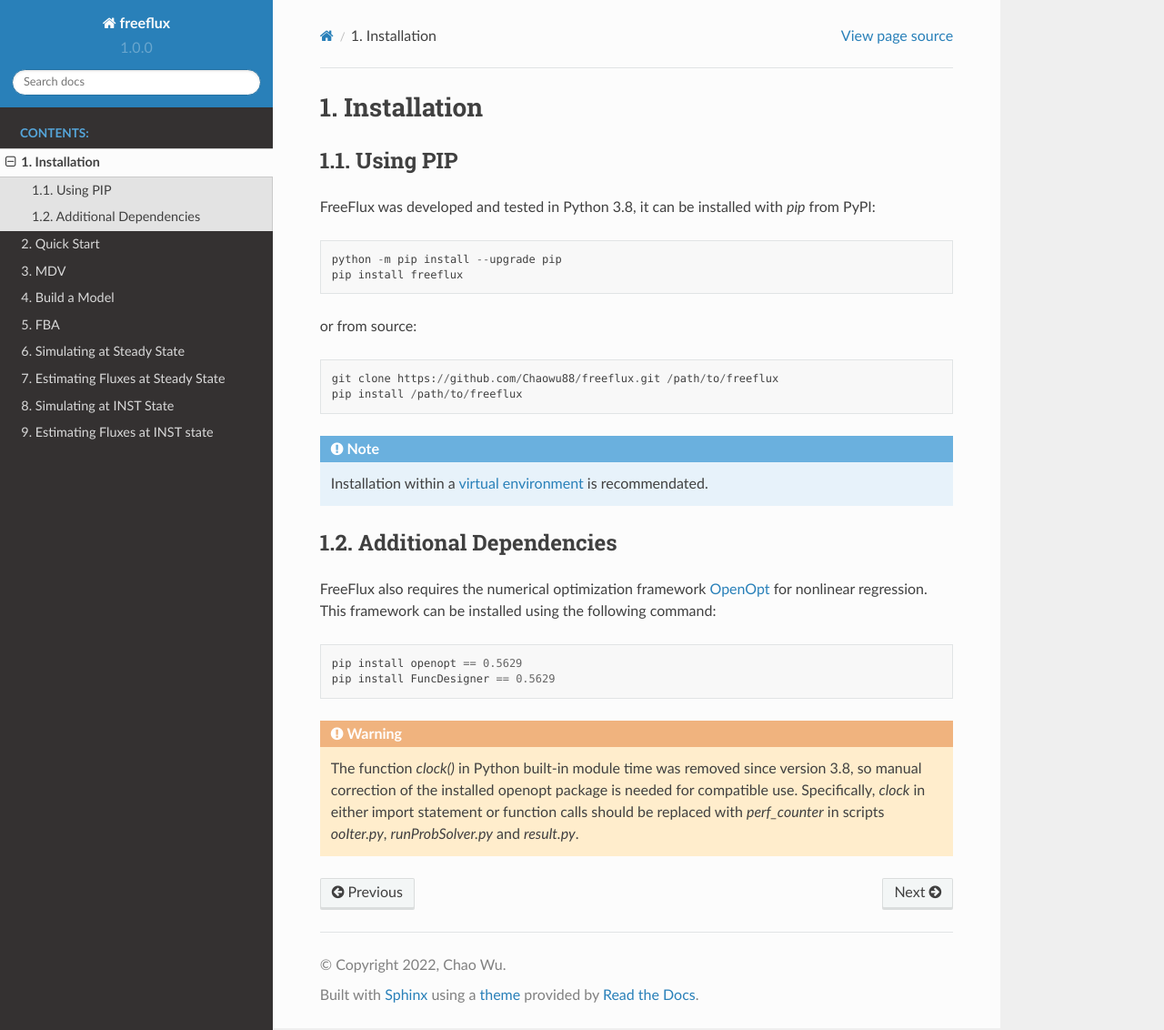
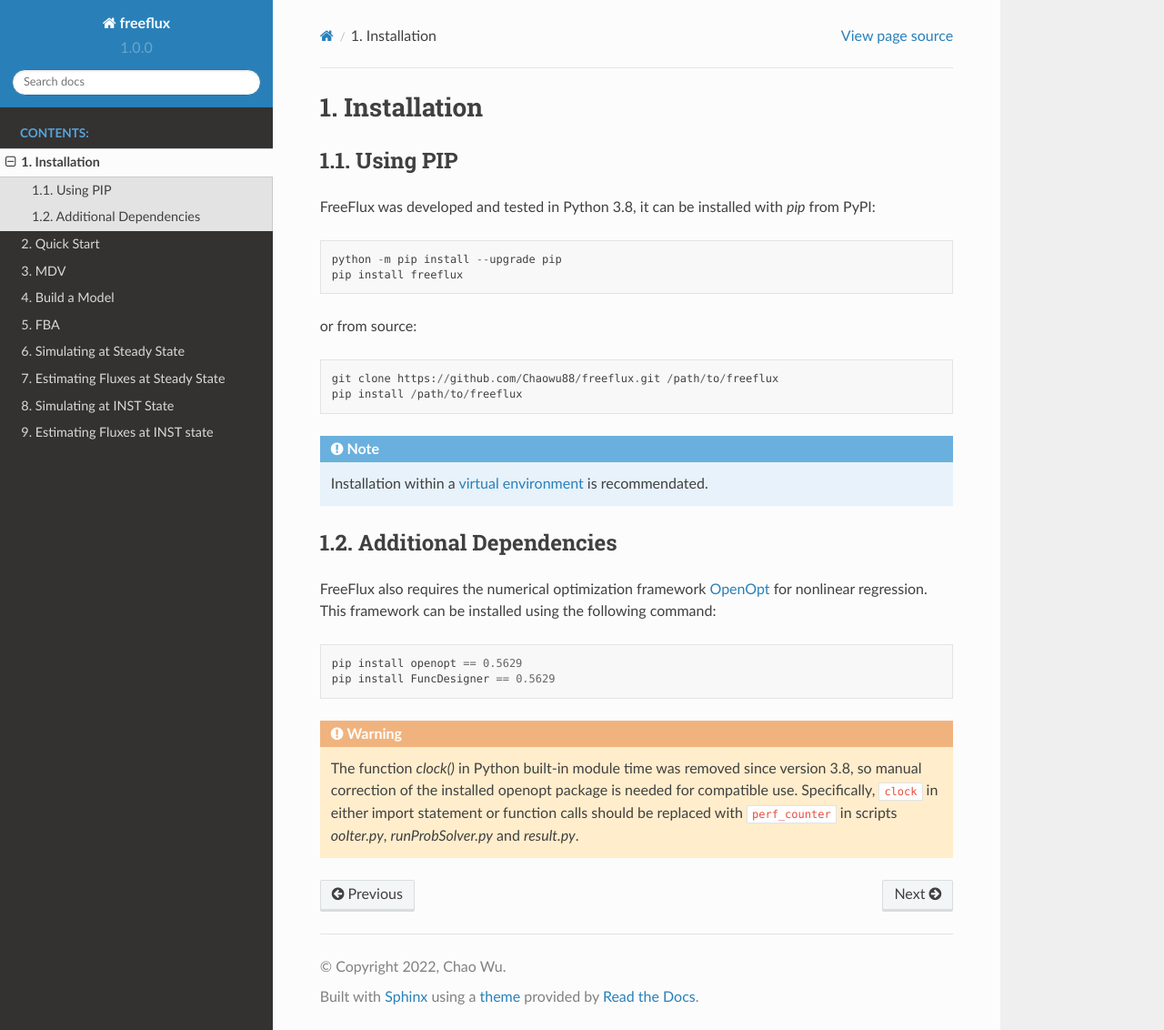
Before and after one commit to Chaowu88/freeflux, a Sphinx documentation site: the page built from docs/source/installation.rst, in a window 1280 px wide and 1132 px high. Shown: the whole window at 91% size. Built offline with Sphinx 7.4.7 and the Read the Docs theme 2.0.0, drawn with Linux system fonts in a browser that asks for light colours.

```diff
--- a/docs/source/installation.rst
+++ b/docs/source/installation.rst
@@ -32,4 +32,4 @@ FreeFlux also requires the numerical optimization framework `OpenOpt <https://op
   pip install FuncDesigner == 0.5629
 
 .. Warning::
-  The function *clock()* in Python built-in module time was removed since version 3.8, so manual correction of the installed openopt package is needed for compatible use. Specifically, *clock* in either import statement or function calls should be replaced with *perf_counter* in scripts *ooIter.py*, *runProbSolver.py* and *result.py*.
+  The function *clock()* in Python built-in module time was removed since version 3.8, so manual correction of the installed openopt package is needed for compatible use. Specifically, ``clock`` in either import statement or function calls should be replaced with ``perf_counter`` in scripts *ooIter.py*, *runProbSolver.py* and *result.py*.
```
